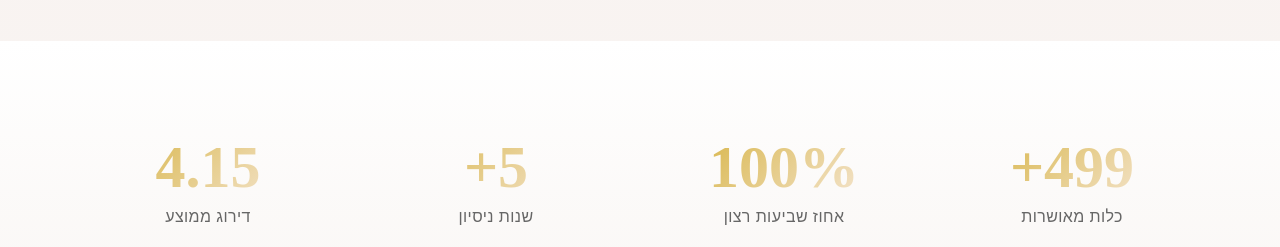
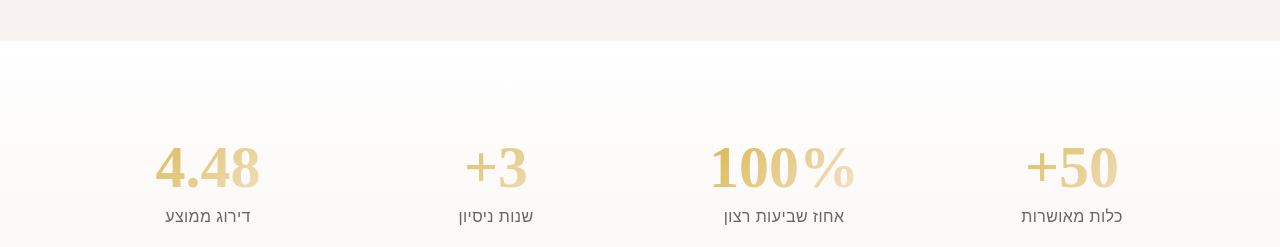
Before and after one commit to kfischi/hagit-bridal-suite, a Next.js app: page / in a window 1280 px wide. Shown: the part 4080-4327 px from the top of the page. Built offline with nearby package versions, Linux system fonts and the light colour scheme.

Commit message:
Update StatsCounter.tsx

```diff
--- a/components/StatsCounter.tsx
+++ b/components/StatsCounter.tsx
@@ -55,10 +55,10 @@ export default function StatsCounter() {
     <section className="py-24 bg-gradient-to-b from-white to-[#F4E4E1]/20">
       <div className="max-w-6xl mx-auto px-6">
         <div className="grid grid-cols-2 md:grid-cols-4 gap-12">
-          <StatItem value={500} label="כלות מאושרות" suffix="+" />
+          <StatItem value={50} label="כלות מאושרות" suffix="+" />
           <StatItem value={100} label="אחוז שביעות רצון" suffix="%" />
-          <StatItem value={5} label="שנות ניסיון" suffix="+" />
-          <StatItem value={15} label="דירוג ממוצע" prefix="4." />
+          <StatItem value={3} label="שנות ניסיון" suffix="+" />
+          <StatItem value={48} label="דירוג ממוצע" prefix="4." />
         </div>
       </div>
     </section>
```
